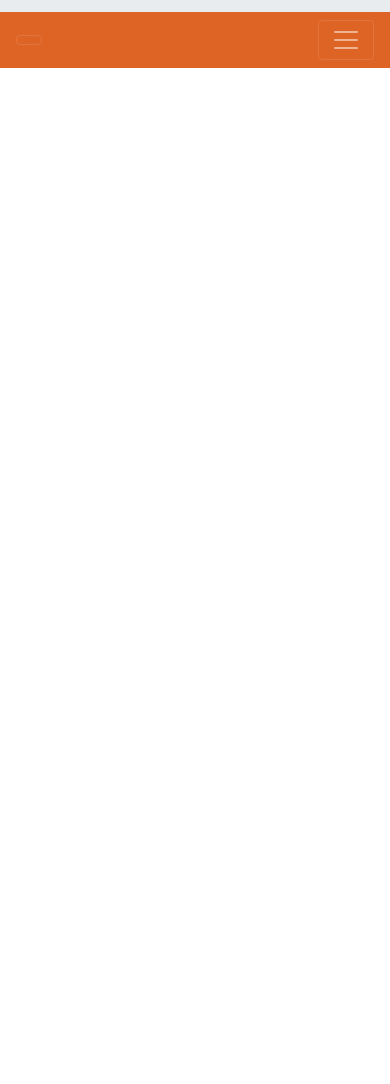
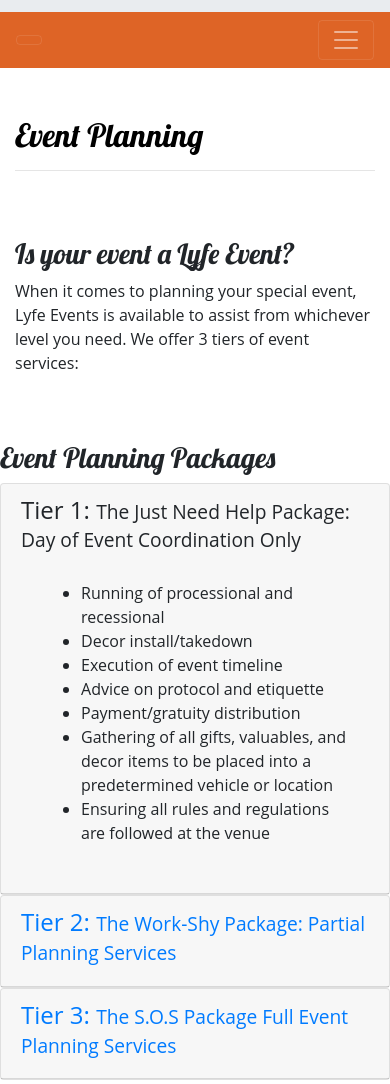
Before and after one commit to cbenedict76/lyfeevents, a website: page eventplanning.html in a window 390 px wide. Shown: the part 218-1302 px from the top of the page. Before the commit the page ends 844 px from the top, so only its background shows below. Drawn offline with nearby package versions, Linux system fonts and the light colour scheme.

Commit message:
Additional Edit to Event Planning

```diff
--- a/eventplanning.html
+++ b/eventplanning.html
@@ -1,9 +1,5 @@
 <!DOCTYPE html>
-<!--[if lt IE 7]>      <html class="no-js lt-ie9 lt-ie8 lt-ie7"> <![endif]-->
-<!--[if IE 7]>         <html class="no-js lt-ie9 lt-ie8"> <![endif]-->
-<!--[if IE 8]>         <html class="no-js lt-ie9"> <![endif]-->
-<!--[if gt IE 8]>      <html class="no-js"> <!--<![endif]-->
-<html>
+<html lang="en">
     <head>
         <meta charset="utf-8">
         <meta http-equiv="X-UA-Compatible" content="IE=edge">
@@ -65,7 +61,104 @@
         </nav>
     <!-- End of Navabar-->
 
-        <script src="" async defer></script>
+    <div class="container my-5">
+        <div class="row">
+            <div class="col">
+                <h2>Event Planning</h2>
+            <hr />
+            </div>
+        </div>
+
+        <div class="row row-content">
+            <div class="col-sm-6">
+                <h3>Is your event a Lyfe Event?</h3>
+                <p>When it comes to planning your special event, Lyfe Events is available to assist from whichever level you need. We offer 3 tiers of event services:</p>
+            </div>
+
+            <!-- Begining eventplanning.accordian -->
+            <div class="row row-content">
+                <div class="col-12">
+                    <h3>Event Planning Packages</h3>
+                    <div id="accordian">
+
+                        <div class="card">
+                            <div role="tab" class="card-header">
+                                <h4>
+                                    <a data-toggle="collapse" data-target="#tier1">
+                                        Tier 1:  <small>The Just Need Help Package: Day of Event Coordination Only</small>
+                                    </a>
+                                </h4>
+                                <div class="collapse show" id="tier1" data-parent="#accordian">
+                                    <div class="card-body">
+                                        <p class="d-none d-sm-block">Includes: Assistance with creating a day-of timeline</p>
+                                        <ul>
+                                            <li>Running of processional and recessional</li>
+                                            <li>Decor install/takedown</li>
+                                            <li>Execution of event timeline</li>
+                                            <li>Advice on protocol and etiquette</li>
+                                            <li>Payment/gratuity distribution</li>
+                                            <li>Gathering of all gifts, valuables, and decor items to be placed into a predetermined vehicle or location</li>
+                                            <li>Ensuring all rules and regulations are followed at the venue</li>
+                                        </ul>
+                                    </div>
+                                </div>
+                            </div>
+                        </div>
+
+                        <div class="card">
+                            <div role="tab" class="card-header">
+                                <h4>
+                                    <a class="collapsed" data-toggle="collapse" data-target="#tier2">
+                                        Tier 2:  <small>The Work-Shy Package: Partial Planning Services</small>
+                                    </a>
+                                </h4>
+                                <div class="collapse" id="tier2" data-parent="#accordian">
+                                    <div class="card-body">
+                                        <p class="d-none d-sm-block">Includes: Limited Assistance with event planning</p>
+                                        <ul>
+                                            <li>Vendor coordination and logistics</li>
+                                            <li>Prepare detailed day-of timeline</li>
+                                            <li>Design of floor plans and layouts</li>
+                                            <li>Event design assistance and implementation</li>
+                                            <li><mark>Everything included in the Tier 1</mark></li>
+                                        </ul>
+                                    </div>
+                                </div>
+                            </div>
+                        </div>
+                    </div>
+
+                        <div class="card">
+                            <div role="tab" class="card-header">
+                                <h4>
+                                    <a class="collapsed" data-toggle="collapse" data-target="#tier3">
+                                        Tier 3:  <small>The S.O.S Package Full Event Planning Services</small>
+                                    </a>
+                                </h4>
+                                <div class="collapse" id="tier3" data-parent="#accordian">
+                                    <div class="card-body">
+                                        <p class="d-none d-sm-block">Includes: Assistance with all aspects of planning</p>
+                                        <ul>
+                                            <li>All event logistics</li>
+                                            <li>Prepare detailed timelines, checklists, and any additional documents</li>
+                                            <li>RSVP/Invitation management</li>
+                                            <li>Budget creation/management</li>
+                                            <li>Venue sourcing</li>
+                                            <li>Handle all contracts and negotiations</li>
+                                            <li>Vendor management and coordination</li>
+                                            <li>Decor design and execution</li>
+                                            <li>Transportation of items from ceremony to reception</li>
+                                            <li><mark>Everything included in Tiers 2 & 1</mark></li>
+                                        </ul>
+                                </div>
+                            </div>
+                        </div>
+                    </div>
+                </div>
+            </div>
+            <!-- Ending eventplanning.accordian -->
+        </div>
+    </div>
 
         <!-- jQuery must come first, then Popper.js, then the Bootstrap JavaScript plugins.-->
         <script src="node_modules/jquery/dist/jquery.slim.min.js"></script>
```
Also changed, not shown: aboutus.html (+1 -1 lines).
